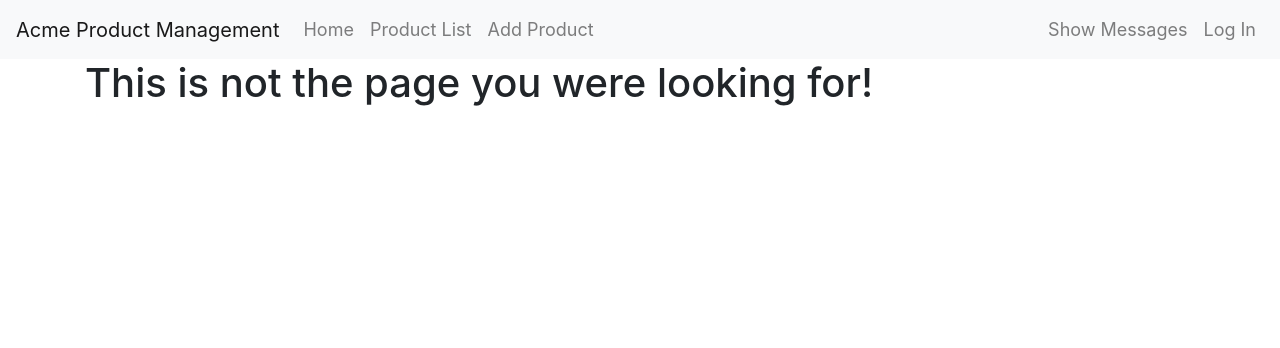
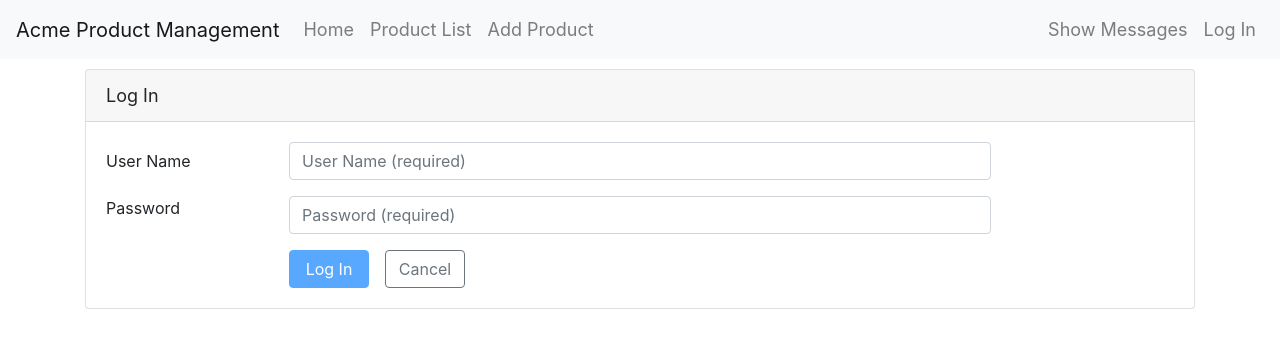
Before and after one commit to ekater1na/angular-routing, an Angular app: page /login in a window 1280 px wide. Shown: the top 348 px of the page. Built offline with nearby package versions, Linux system fonts and the light colour scheme; what angular-in-memory-web-api would draw is missing.

Commit message:
feat: add routes for feature modules

```diff
--- a/src/app/app.component.html
+++ b/src/app/app.component.html
@@ -6,7 +6,8 @@
       [routerLink]="['/welcome']">Home</a>
     </li>
     <li class="nav-item">
-      <a class="nav-link">Product List</a>
+      <a class="nav-link"
+         [routerLink]="['/products']">Product List</a>
     </li>
     <li class="nav-item">
       <a class="nav-link">Add Product</a>
@@ -22,7 +23,8 @@
     </li>
     <li class="nav-item"
         *ngIf="!isLoggedIn">
-      <a class="nav-link">Log In</a>
+      <a class="nav-link"
+      [routerLink]="['/login']">Log In</a>
     </li>
     <li class="nav-item"
         *ngIf="isLoggedIn">
--- a/src/app/app.component.ts
+++ b/src/app/app.component.ts
@@ -1,6 +1,7 @@
 import { Component } from '@angular/core';
 
 import { AuthService } from './user/auth.service';
+import {Router} from "@angular/router";
 
 @Component({
   selector: 'pm-root',
@@ -21,10 +22,12 @@
     return '';
   }
 
-  constructor(private authService: AuthService) { }
+  constructor(private authService: AuthService,
+              private router: Router) { }
 
   logOut(): void {
     this.authService.logout();
     console.log('Log out');
+    this.router.navigateByUrl(('/welcome'));
   }
 }
--- a/src/app/products/product.module.ts
+++ b/src/app/products/product.module.ts
@@ -5,10 +5,14 @@
 import { ProductEditComponent } from './product-edit/product-edit.component';
 
 import { SharedModule } from '../shared/shared.module';
+import {RouterModule} from "@angular/router";
 
 @NgModule({
   imports: [
-    SharedModule
+    SharedModule,
+    RouterModule.forChild([
+      { path: 'products', component: ProductListComponent},
+    ])
   ],
   declarations: [
     ProductListComponent,
--- a/src/app/user/login.component.html
+++ b/src/app/user/login.component.html
@@ -63,7 +63,8 @@
             </button>
             <button class="btn btn-outline-secondary"
                     type="button"
-                    style="width:80px">
+                    style="width:80px"
+            [routerLink]="['/welcome']">
               Cancel
             </button>
           </div>
--- a/src/app/user/login.component.ts
+++ b/src/app/user/login.component.ts
@@ -2,6 +2,7 @@
 import { NgForm } from '@angular/forms';
 
 import { AuthService } from './auth.service';
+import {Router} from "@angular/router";
 
 @Component({
   templateUrl: './login.component.html'
@@ -10,7 +11,8 @@
   errorMessage: string;
   pageTitle = 'Log In';
 
-  constructor(private authService: AuthService) { }
+  constructor(private authService: AuthService,
+              private router: Router) { }
 
   login(loginForm: NgForm): void {
     if (loginForm && loginForm.valid) {
@@ -19,6 +21,7 @@
       this.authService.login(userName, password);
 
       // Navigate to the Product List page after log in.
+      this.router.navigate(['/products']);
     } else {
       this.errorMessage = 'Please enter a user name and password.';
     }
--- a/src/app/user/user.module.ts
+++ b/src/app/user/user.module.ts
@@ -3,10 +3,14 @@
 import { LoginComponent } from './login.component';
 
 import { SharedModule } from '../shared/shared.module';
+import {RouterModule} from "@angular/router";
 
 @NgModule({
   imports: [
-    SharedModule
+    SharedModule,
+    RouterModule.forChild([
+      { path: 'login', component: LoginComponent}
+    ])
   ],
   declarations: [
     LoginComponent
```
Also changed, not shown: src/app/app-routing.module.ts (added, +16 -0 lines), src/app/app.module.ts (+2 -6 lines).
